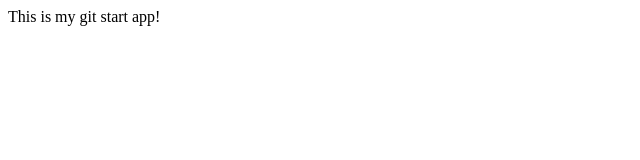
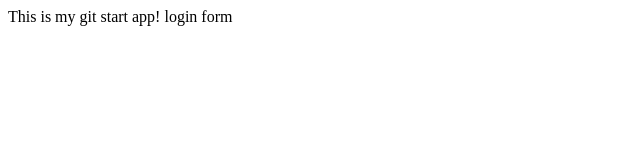
Before and after one commit to AhaanAJ/myappssample, a plain HTML site: page index.html in a window 1280 px wide. Shown: the full height of the page, 0-640 px from the left. Drawn offline with Linux system fonts and the light colour scheme.

Commit message:
login form

```diff
--- /dev/null
+++ b/dir2/app2.js
@@ -0,0 +1 @@
+console.log('123');
--- a/index.html
+++ b/index.html
@@ -4,5 +4,6 @@
     </head>
     <body>
         This is my git start app!
+        login form
     </body>
 </html>
```
Also changed, not shown: login.html (added), 1 other file.
